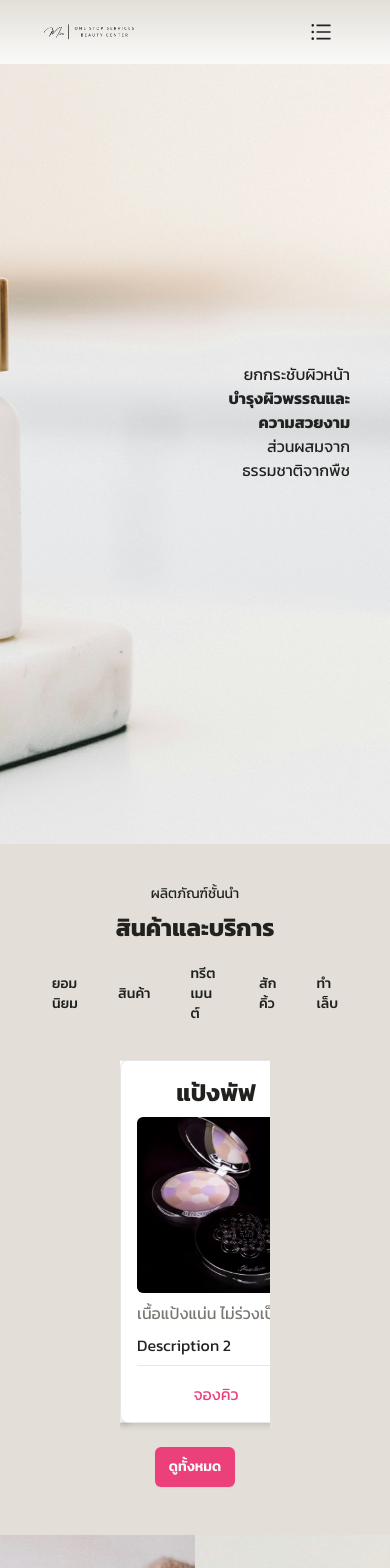
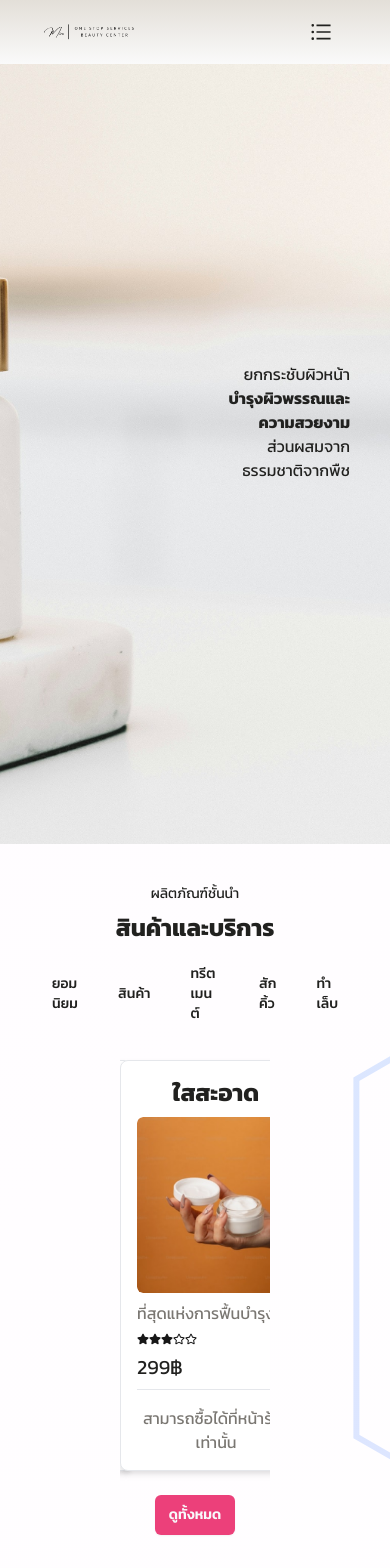
Before and after one commit to phupa1122/nextjs-project, a Next.js app: page / in a window 390 px wide. Shown: the top 1568 px of the page. Built offline with nearby package versions, Linux system fonts and the light colour scheme.

Commit message:
custom background

```diff
--- a/src/app/contact/map.tsx
+++ b/src/app/components/map.tsx
@@ -2,7 +2,7 @@ import React from 'react'
 
 export default function map() {
     return (
-        <div className="flex flex-row items-center justify-center px-20 my-5">
+        <div className="flex flex-row items-center justify-center px-20 my-5 drop-shadow-md">
             <iframe
                 src="https://www.google.com/maps/embed?pb=!1m18!1m12!1m3!1d1893.6362344358247!2d98.8170656012571!3d18.334849968781175!2m3!1f0!2f0!3f0!3m2!1i1024!2i768!4f13.1!3m3!1m2!1s0x30dbb903de457b15%3A0xade4cc5e472c4fdf!2sSS%20Com%20Service!5e0!3m2!1sth!2sth!4v1735791102936!5m2!1sth!2sth"
                 width="100%"
--- a/src/app/contact/page.tsx
+++ b/src/app/contact/page.tsx
@@ -1,5 +1,5 @@
 import React from 'react'
-import Map from './map';
+import Map from '../components/map';
 
 import { PiPhoneCallFill } from "react-icons/pi";
 import { PiMapPinAreaFill } from "react-icons/pi";
--- a/src/app/globals.css
+++ b/src/app/globals.css
@@ -18,14 +18,15 @@
 
 @media (prefers-color-scheme: dark) {
   :root {
-    --background: #0a0a0a;
+    --background: url('/Hexagon.svg');
     --foreground: #ededed;
   }
 }
 
 body {
   color: var(--foreground);
-  background: #E3DFD8;
+  background: url('/Hexagon.svg');
+  background-size: cover;
   font-family: Arial, Helvetica, sans-serif;
 }
 
--- a/src/app/page.tsx
+++ b/src/app/page.tsx
@@ -3,12 +3,17 @@
 import React from "react";
 import Image from "next/image";
 import Link from "next/link";
+import ModalBooking from "./productAndService/modalBooking";
+import Map from "./components/map";
 
 import styled from 'styled-components';
 import { FaRegStar } from "react-icons/fa";
+import { FaStar } from "react-icons/fa";
 import { PiPackage } from "react-icons/pi";
 import { PiChats } from "react-icons/pi";
 import { PiCurrencyBtc } from "react-icons/pi";
+import { PiPhoneCallFill } from "react-icons/pi";
+import { PiMapPinAreaFill } from "react-icons/pi";
 import { PiEnvelopeSimple } from "react-icons/pi";
 import { Swiper, SwiperSlide } from "swiper/react";
 import "swiper/css";
@@ -16,26 +21,26 @@ import "swiper/css/pagination";
 import { Pagination, Autoplay } from "swiper/modules";
 
 const data = [
-    { title: "แป้งพัฟ", subtitle: "เนื้อแป้งแน่น ไม่ร่วงเป็นฝุ่นผง", description: "Description 1", image: "/images/product/Bestproduct.png" },
-    { title: "แป้งพัฟ", subtitle: "เนื้อแป้งแน่น ไม่ร่วงเป็นฝุ่นผง", description: "Description 2", image: "/images/product/Bestproduct.png" },
-    { title: "แป้งพัฟ", subtitle: "เนื้อแป้งแน่น ไม่ร่วงเป็นฝุ่นผง", description: "Description 3", image: "/images/product/Bestproduct.png" },
-    { title: "แป้งพัฟ", subtitle: "เนื้อแป้งแน่น ไม่ร่วงเป็นฝุ่นผง", description: "Description 4", image: "/images/product/Bestproduct.png" },
-    { title: "ครีม", subtitle: "ที่สุดแห่งการฟื้นบำรุงทุกปัญหา", description: "Description 5", image: "/images/product/Product.png" },
-    { title: "ครีม", subtitle: "ที่สุดแห่งการฟื้นบำรุงทุกปัญหา", description: "Description 6", image: "/images/product/Product.png" },
-    { title: "ครีม", subtitle: "ที่สุดแห่งการฟื้นบำรุงทุกปัญหา", description: "Description 7", image: "/images/product/Product.png" },
-    { title: "ครีม", subtitle: "ที่สุดแห่งการฟื้นบำรุงทุกปัญหา", description: "Description 8", image: "/images/product/Product.png" },
-    { title: "ทรีตเมนต์หน้า", subtitle: "ใบหน้าดูกระจ่างใสขึ้น เสริมให้ผิวแข็งแรง", description: "Description 9", image: "/images/product/Treatment.png" },
-    { title: "ทรีตเมนต์หน้า", subtitle: "ใบหน้าดูกระจ่างใสขึ้น เสริมให้ผิวแข็งแรง", description: "Description 10", image: "/images/product/Treatment.png" },
-    { title: "ทรีตเมนต์หน้า", subtitle: "ใบหน้าดูกระจ่างใสขึ้น เสริมให้ผิวแข็งแรง", description: "Description 11", image: "/images/product/Treatment.png" },
-    { title: "ทรีตเมนต์หน้า", subtitle: "ใบหน้าดูกระจ่างใสขึ้น เสริมให้ผิวแข็งแรง", description: "Description 12", image: "/images/product/Treatment.png" },
-    { title: "สักคิ้ว", subtitle: "การสักคิ้ว 3 มิติหรือสักคิ้ว 6 มิติ3", description: "Description 13", image: "/images/product/Tattoo.png" },
-    { title: "สักคิ้ว", subtitle: "การสักคิ้ว 3 มิติหรือสักคิ้ว 6 มิติ4", description: "Description 14", image: "/images/product/Tattoo.png" },
-    { title: "สักคิ้ว", subtitle: "การสักคิ้ว 3 มิติหรือสักคิ้ว 6 มิติ5", description: "Description 15", image: "/images/product/Tattoo.png" },
-    { title: "สักคิ้ว", subtitle: "การสักคิ้ว 3 มิติหรือสักคิ้ว 6 มิติ", description: "Description 16", image: "/images/product/Tattoo.png" },
-    { title: "ทำเล็บ", subtitle: "ฝีมือช่างขั้นเทพ ราคาถูก", description: "Description 17", image: "/images/product/Nail.png" },
-    { title: "ทำเล็บ", subtitle: "ฝีมือช่างขั้นเทพ ราคาถูก", description: "Description 18", image: "/images/product/Nail.png" },
-    { title: "ทำเล็บ", subtitle: "ฝีมือช่างขั้นเทพ ราคาถูก", description: "Description 19", image: "/images/product/Nail.png" },
-    { title: "ทำเล็บ", subtitle: "ฝีมือช่างขั้นเทพ ราคาถูก", description: "Description 20", image: "/images/product/Nail.png" },
+    { id: "1", type: "สินค้า", category: "ครีม", name: "หน้าขาว", subtitle: "ที่สุดแห่งการฟื้นบำรุงทุกปัญหา", price: "299฿", image: "/images/product/Product.png" },
+    { id: "2", type: "สินค้า", category: "ครีม", name: "ใสสะอาด", subtitle: "ที่สุดแห่งการฟื้นบำรุงทุกปัญหา", price: "299฿", image: "/images/product/Product.png" },
+    { id: "3", type: "สินค้า", category: "ครีม", name: "ลดสิว", subtitle: "ที่สุดแห่งการฟื้นบำรุงทุกปัญหา", price: "299฿", image: "/images/product/Product.png" },
+    { id: "4", type: "สินค้า", title: "ครีม", name: "ผิวเนียน", subtitle: "ที่สุดแห่งการฟื้นบำรุงทุกปัญหา", price: "299฿", image: "/images/product/Product.png" },
+    { id: "5", type: "สินค้า", category: "แชมพู", name: "แชมพู", subtitle: "ที่สุดแห่งการฟื้นบำรุงทุกปัญหา", price: "299฿", image: "/images/product/shampoo.png" },
+    { id: "6", type: "สินค้า", category: "แชมพู", name: "แชมพู", subtitle: "ที่สุดแห่งการฟื้นบำรุงทุกปัญหา", price: "299฿", image: "/images/product/shampoo.png" },
+    { id: "7", type: "สินค้า", category: "แชมพู", name: "แชมพู", subtitle: "ที่สุดแห่งการฟื้นบำรุงทุกปัญหา", price: "299฿", image: "/images/product/shampoo.png" },
+    { id: "8", type: "สินค้า", category: "แชมพู", name: "แชมพู", subtitle: "ที่สุดแห่งการฟื้นบำรุงทุกปัญหา", price: "299฿", image: "/images/product/shampoo.png" },
+    { id: "9", type: "ทรีตเมนต์", category: "ทรีตเมนต์", name: "ทรีตเมนต์หน้า", subtitle: "ใบหน้าดูกระจ่างใสขึ้น เสริมให้ผิวแข็งแรง", price: "350฿", image: "/images/product/Treatment.png" },
+    { id: "10", type: "ทรีตเมนต์", category: "ทรีตเมนต์", name: "ทรีตเมนต์หน้า", subtitle: "ใบหน้าดูกระจ่างใสขึ้น เสริมให้ผิวแข็งแรง", price: "350฿", image: "/images/product/Treatment.png" },
+    { id: "11", type: "ทรีตเมนต์", category: "ทรีตเมนต์", name: "ทรีตเมนต์หน้า", subtitle: "ใบหน้าดูกระจ่างใสขึ้น เสริมให้ผิวแข็งแรง", price: "350฿", image: "/images/product/Treatment.png" },
+    { id: "12", type: "ทรีตเมนต์", category: "ทรีตเมนต์", name: "ทรีตเมนต์หน้า", subtitle: "ใบหน้าดูกระจ่างใสขึ้น เสริมให้ผิวแข็งแรง", price: "350฿", image: "/images/product/Treatment.png" },
+    { id: "13", type: "สักคิ้ว", category: "สักคิ้ว", name: "สักคิ้ว", subtitle: "การสักคิ้ว 3 มิติหรือสักคิ้ว 6 มิติ3", price: "150฿", image: "/images/product/Tattoo.png" },
+    { id: "14", type: "สักคิ้ว", category: "สักคิ้ว", name: "สักคิ้ว", subtitle: "การสักคิ้ว 3 มิติหรือสักคิ้ว 6 มิติ4", price: "150฿", image: "/images/product/Tattoo.png" },
+    { id: "15", type: "สักคิ้ว", category: "สักคิ้ว", name: "สักคิ้ว", subtitle: "การสักคิ้ว 3 มิติหรือสักคิ้ว 6 มิติ5", price: "150฿", image: "/images/product/Tattoo.png" },
+    { id: "16", type: "สักคิ้ว", category: "สักคิ้ว", name: "สักคิ้ว", subtitle: "การสักคิ้ว 3 มิติหรือสักคิ้ว 6 มิติ", price: "150฿", image: "/images/product/Tattoo.png" },
+    { id: "17", type: "ทำเล็บ", category: "ทำเล็บ", name: "ทำเล็บ", subtitle: "ฝีมือช่างขั้นเทพ ราคาถูก", price: "199฿", image: "/images/product/Nail.png" },
+    { id: "18", type: "ทำเล็บ", category: "ทำเล็บ", name: "ทำเล็บ", subtitle: "ฝีมือช่างขั้นเทพ ราคาถูก", price: "199฿", image: "/images/product/Nail.png" },
+    { id: "19", type: "ทำเล็บ", category: "ทำเล็บ", name: "ทำเล็บ", subtitle: "ฝีมือช่างขั้นเทพ ราคาถูก", price: "199฿", image: "/images/product/Nail.png" },
+    { id: "20", type: "ทำเล็บ", category: "ทำเล็บ", name: "ทำเล็บ", subtitle: "ฝีมือช่างขั้นเทพ ราคาถูก", price: "199฿", image: "/images/product/Nail.png" },
 ];
 
 const CenteredDiv = styled.div`
@@ -97,7 +102,7 @@ export default function Home() {
 
             {/* สินค้าและบริการ */}
             <div className="mx-10">
-                <div className="w-full bg-white1 my-10">
+                <div className="w-full my-10">
                     <div className="ml-auto mr-auto w-fit">
                         <div className="flex flex-col items-center space-y-2">
                             <a className="text-black1 text-sm">ผลิตภัณฑ์ชั้นนำ</a>
@@ -135,27 +140,43 @@ export default function Home() {
                                 <SwiperSlide className="my-4 flex justify-center" key={index}>
                                     <div className="bg-[#ffffff] p-4 w-48 lg:w-72 md:w-72 drop-shadow-md border border-gray1-300 rounded-lg mx-auto">
                                         <div className="w-full space-y-2">
-                                            <h1 className="text-black1 text-2xl text-center font-bold">{item.title}</h1>
-
-                                            <div className="mx-auto w-44 h-44 rounded-md overflow-hidden bg-gray1 mb-4">
-
+                                            <h1 className="text-black1 text-2xl text-center font-bold">{item.name}</h1>
+                                            <div className="mx-auto w-44 h-44 rounded-md overflow-hidden mb-4">
                                                 <Image
                                                     src={item.image}
                                                     alt="models"
                                                     width={200}
                                                     height={200}
                                                     priority={true}
-                                                    style={{ objectFit: 'cover', objectPosition: 'top center' }}
-                                                    className="rounded-md "
+                                                    style={{ objectFit: "cover", objectPosition: "top center" }}
+                                                    className="rounded-md mx-auto"
                                                 />
                                             </div>
+                                            <p className="text-gray1 text-start truncate">{item.subtitle}</p>
 
-                                            <p className="text-gray1 text-center truncate ">{item.subtitle}</p>
-                                            <div className="text-black1 text-justify overflow-hidden text-ellipsis mt-2" style={{ display: '-webkit-box', WebkitBoxOrient: 'vertical', WebkitLineClamp: 3 }}>
-                                                {item.description}
+                                            <div className="flex flex-row">
+                                                <FaStar size={12} />
+                                                <FaStar size={12} />
+                                                <FaStar size={12} />
+                                                <FaRegStar size={12} />
+                                                <FaRegStar size={12} />
                                             </div>
+
+                                            <div
+                                                className="text-black1 text-xl text-justify overflow-hidden text-ellipsis mt-2"
+                                                style={{ display: "-webkit-box", WebkitBoxOrient: "vertical", WebkitLineClamp: 3 }}
+                                            >
+                                                {item.price}
+                                            </div>
+
                                             <div className="text-center mt-4 border-t border-gray1-300 pt-4">
-                                                <button className="px-3 items-center text-pink1 hover:text-gray1 rounded">จองคิว</button>
+                                                {item.type === "สินค้า" ? (
+                                                    <p className="text-gray1">สามารถซื้อได้ที่หน้าร้านเท่านั้น</p>
+                                                ) : (
+                                                    // ในหน้าหลักที่ใช้ `ModalBooking`
+                                                    <ModalBooking category={item.category ? [item.category] : []} />
+
+                                                )}
                                             </div>
                                         </div>
                                     </div>
@@ -271,8 +292,8 @@ export default function Home() {
 
             {/* เกี่ยวกับเรา */}
             <div className="mx-10">
-                <div className="flex flex-row items-center justify-center space-x-0 px-20">
-                    <div className="w-1/2 h-[400px] flex-row bg-white1 bg-center">
+                <div className="flex flex-row items-center justify-center space-x-0 px-20 drop-shadow-md">
+                    <div className="w-1/2 h-[400px] flex-row bg-white1 bg-center rounded-l-lg">
                         <div className="h-[400px] flex-row bg-white1 bg-center rounded-l-lg" style={{ backgroundImage: "url('/images/About.png')" }}>
 
                         </div>
@@ -305,7 +326,7 @@ export default function Home() {
 
             {/* ความคิดเห็น */}
             <div className="m-10">
-                <div className="flex flex-row items-center justify-center space-x-0 px-20 mt-10">
+                <div className="flex flex-row items-center justify-center space-x-0 px-20 mt-10 drop-shadow-md">
                     <div className="w-1/2 h-[400px] flex bg-slate-50 bg-center items-center justify-center rounded-l-lg">
                         <div className="w-1/2 text-center">
                             <p className="text-base text-black1">
@@ -339,16 +360,16 @@ export default function Home() {
 
             {/* พนักงานของเรา */}
             <div className="flex flex-row items-center justify-center space-x-0 px-10">
-                <div className="container bg-white1 my-10 ">
+                <div className="container ">
                     <div className="flex flex-col items-center space-y-2">
                         <a className="text-black1 text-sm">ดูแลลูกค้า</a>
                         <a className="text-black1 text-2xl font-bold">พนักงานของเรา</a>
                     </div>
-                    <div className="pt-10">
-                        <div className="mx-auto max-w-xl px-5 py-10 sm:px-6 sm:py-2 lg:max-w-7xl lg:px-10 flex justify-center items-center">
+                    <div>
+                        <div className="mx-auto max-w-xl px-5 py-10 sm:px-6 lg:max-w-7xl lg:px-10 flex justify-center items-center">
                             <div className="grid grid-cols-1 gap-x-10 gap-y-10 sm:grid-cols-2 lg:grid-cols-3 xl:grid-cols-3 xl:gap-x-20">
                                 {employees.map((employee) => (
-                                    <div className="bg-[#FFFFFF] p-5 rounded-lg">
+                                    <div className="bg-[#FFFFFF] p-5 rounded-lg drop-shadow-md">
                                         <a key={employee.id} className="group">
                                             <img
                                                 alt={employee.imageAlt}
@@ -368,7 +389,7 @@ export default function Home() {
 
             {/* โปรโมชั่น */}
             <div className="flex flex-row items-center justify-center space-x-0">
-                <div className="w-full bg-white1">
+                <div className="w-full">
                     <div className="w-full flex flex-col items-center">
                         <div className=" w-40 flex flex-col text-center space-y-2">
                             <a className="text-black1 text-sm">ประจำร้าน</a>
@@ -417,48 +438,36 @@ export default function Home() {
 
             {/* สมัครสมาชิก */}
             <div className="m-10">
-                <div className="relative isolate overflow-hidden bg-white1 py-16 sm:py-5 lg:py-10">
-                    <div
-                        className="absolute inset-0 -z-10 bg-cover bg-center"
-                        style={{ backgroundImage: "url('/images/Sub.png')" }}
-                    ></div>
-                    <div className="mx-auto max-w-6xl px-20 lg:px-10 py-3">
-                        <div className="mx-auto grid max-w-2xl grid-cols-1 gap-x-8 gap-y-10 lg:max-w-none lg:grid-cols-2">
-                            <div className="max-w-xl lg:max-w-lg">
-                                <div className="items-center space-x-2 inline-flex">
-                                    <CenteredDiv>
-                                        <PiEnvelopeSimple size={48} color="pink" />
-                                    </CenteredDiv>
-
-                                    <h2 className="text-2xl font-semibold tracking-tight text-black1">
-                                        สมัครสมาชิก
-                                    </h2>
+                <div className="flex flex-row items-center justify-center space-x-0 px-10">
+                    <div className="container">
+                        <div className="flex flex-col items-center space-y-2">
+                            <a className="text-black1 text-sm">บริการ</a>
+                            <a className="text-black1 text-2xl font-bold">ติดต่อเรา</a>
+                        </div>
+                        <div className='m-10'>
+                            <div className="grid sm:grid-cols-1 md:flex md:items-center md:justify-between mx-20 gap-4">
+                                <div className="text-start w-full sm:w-full md:w-2/6 flex flex-col gap-1 bg-slate-50 rounded-md p-3 drop-shadow-md">
+                                    <h1 className="flex flex-row gap-2 text-xl font-bold text-black1 items-center">
+                                        <PiPhoneCallFill size={24} />
+                                        เบอร์โทรศัพท์
+                                    </h1>
+                                    <p className="text-base text-start text-gray1">
+                                        090-3166790
+                                    </p>
                                 </div>
-
-                                <p className="mt-2 text-sm text-gray1">
-                                    รับข่าวสารข้อเสนอและส่วนลดล่าสุด
-                                </p>
-                                <div className="mt-1 flex max-w-md gap-x-4">
-                                    <label htmlFor="email-address" className="sr-only">
-                                        Email address
-                                    </label>
-                                    <input
-                                        id="email-address"
-                                        name="email"
-                                        type="email"
-                                        required
-                                        placeholder="อีเมล์ของคุณ"
-                                        autoComplete="email"
-                                        className="min-w-0 flex-auto rounded-md bg-white1/5 px-3.5 py-2 text-base text-black1 outline outline-1 -outline-offset-1 outline-gray1/10 placeholder:text-gray1-500 focus:outline focus:outline-2 focus:-outline-offset-2 focus:outline-pink1 sm:text-sm/6"
-                                    />
-                                    <button
-                                        type="submit"
-                                        className="flex-none rounded-md bg-pink1 px-3.5 py-2.5 text-sm font-semibold text-white1 shadow-sm hover:bg-gray1 focus-pink1"
-                                    >
-                                        สมัครสมาชิก
-                                    </button>
+                                <div className="text-start w-full sm:w-full md:w-3/6 flex flex-col gap-1 bg-slate-50 rounded-md p-3 drop-shadow-md">
+                                    <h1 className="flex flex-row gap-2 text-xl font-bold text-black1 items-center">
+                                        <PiMapPinAreaFill size={24} />
+                                        ที่อยู่
+                                    </h1>
+                                    <p className="text-base text-start text-gray1">
+                                        199 2 ตำบล บ้านโฮ่ง อำเภอ บ้านโฮ่ง ลำพูน 51130
+                                    </p>
                                 </div>
                             </div>
+
+                            <Map />
+
                         </div>
                     </div>
                 </div>
```
Also changed, not shown: src/app/productAndService/page.tsx (+4 -6 lines), public/Hexagon.svg (added), public/background.jpg (added).
